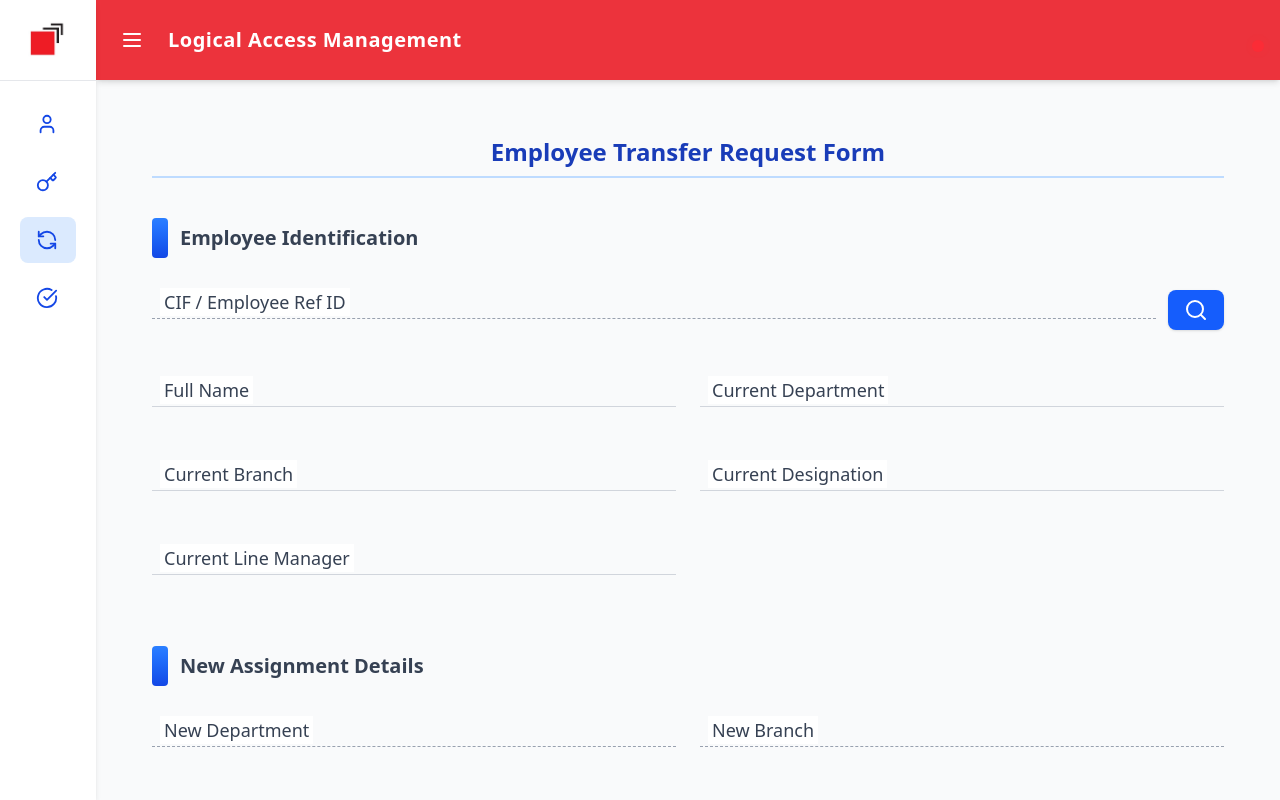
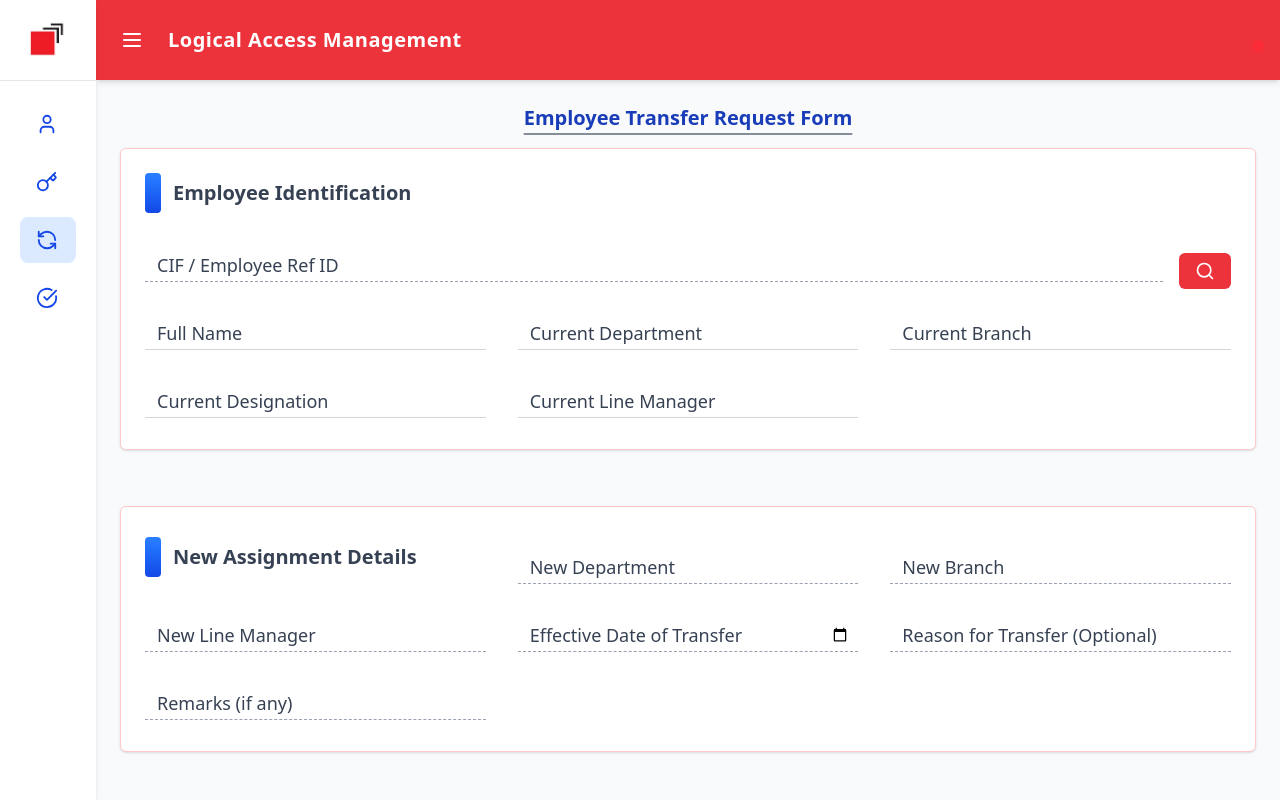
Before and after one commit to Nazmul-karim-tanvir-2nd/lamCodes, a React (Vite) app in the folder lamFrontend/: page /employee-transfer in a window 1280 px wide. Built offline with nearby package versions, Linux system fonts and the light colour scheme.

Commit message:
working on employee transfer

```diff
--- a/lamFrontend/src/pages/employeeTransfer/EmployeeTransfer.jsx
+++ b/lamFrontend/src/pages/employeeTransfer/EmployeeTransfer.jsx
@@ -1,4 +1,3 @@
-// src/pages/employeeTransfer/EmployeeTransfer.jsx
 import { useEffect } from 'react';
 import useUserFormStore from '../../store/useUserFormStore';
 import FloatingInput from '../../components/custom/FloatingInput';
@@ -39,15 +38,16 @@ const EmployeeTransfer = () => {
     };
 
     return (
-        <form onSubmit={handleSubmit} className="w-full p-4 sm:p-10">
-            <h1 className="text-xl sm:text-2xl font-bold text-center text-blue-800 mb-6 sm:mb-10 border-b-2 border-blue-200 pb-2">
+        <form onSubmit={handleSubmit} className="w-full p-2 space-y-2">
+            <h1 className="text-base sm:text-xl font-bold text-center text-blue-800 mb-4 underline underline-offset-8 decoration-gray-500/80">
                 Employee Transfer Request Form
             </h1>
 
             {/* Employee Identification */}
-            <SectionTitle>Employee Identification</SectionTitle>
-            <div className="grid grid-cols-1 md:grid-cols-2 gap-6 mb-16">
-                <div className="md:col-span-2 flex flex-col sm:flex-row items-stretch gap-3">
+            <section className="bg-white rounded-md border border-red-200 px-6 py-6 grid grid-cols-1 md:grid-cols-3 gap-y-2 md:gap-y-2 gap-x-4 md:gap-x-8 mb-14 shadow">
+                <SectionTitle className="md:col-span-3">Employee Identification</SectionTitle>
+
+                <div className="md:col-span-3 flex gap-4">
                     <FloatingInput
                         label="CIF / Employee Ref ID"
                         name="cif"
@@ -57,52 +57,53 @@ const EmployeeTransfer = () => {
                     <button
                         type="button"
                         onClick={handleSearch}
-                        className="mt-2 sm:mt-6 inline-flex justify-center items-center px-4 py-2 bg-blue-600 text-white rounded-lg shadow hover:bg-blue-700"
+                        className="self-end bg-red-600/80 hover:bg-red-700 text-white px-4 py-2 rounded-md transition"
                     >
-                        <Search />
+                        <Search className="w-5 h-5" />
                     </button>
                 </div>
-                <FloatingInput label="Full Name" name="name" value={formData.name} onChange={handleChange} disabled />
-                <FloatingInput label="Current Department" name="currentDepartment" value={formData.currentDepartment} onChange={handleChange} disabled />
-                <FloatingInput label="Current Branch" name="currentBranch" value={formData.currentBranch} onChange={handleChange} disabled />
-                <FloatingInput label="Current Designation" name="currentDesignation" value={formData.currentDesignation} onChange={handleChange} disabled />
-                <FloatingInput label="Current Line Manager" name="currentLineManager" value={formData.currentLineManager} onChange={handleChange} disabled />
-            </div>
+
+                <FloatingInput label="Full Name" name="name" value={formData.name} disabled />
+                <FloatingInput label="Current Department" name="currentDepartment" value={formData.currentDepartment} disabled />
+                <FloatingInput label="Current Branch" name="currentBranch" value={formData.currentBranch} disabled />
+                <FloatingInput label="Current Designation" name="currentDesignation" value={formData.currentDesignation} disabled />
+                <FloatingInput label="Current Line Manager" name="currentLineManager" value={formData.currentLineManager} disabled />
+            </section>
 
             {/* New Assignment Details */}
-            <SectionTitle>New Assignment Details</SectionTitle>
-            <div className="grid grid-cols-1 md:grid-cols-2 gap-6 mb-16">
+            <section className="bg-white rounded-md border border-red-200 px-6 py-6 grid grid-cols-1 md:grid-cols-3 gap-y-2 md:gap-y-2 gap-x-4 md:gap-x-8 mb-14 shadow">
+                <SectionTitle className="md:col-span-3">New Assignment Details</SectionTitle>
                 <FloatingInput label="New Department" name="newDepartment" value={formData.newDepartment} onChange={handleChange} />
                 <FloatingInput label="New Branch" name="newBranch" value={formData.newBranch} onChange={handleChange} />
                 <FloatingInput label="New Line Manager" name="newLineManager" value={formData.newLineManager} onChange={handleChange} />
                 <FloatingInput label="Effective Date of Transfer" name="effectiveDate" type="date" value={formData.effectiveDate} onChange={handleChange} />
                 <FloatingInput label="Reason for Transfer (Optional)" name="reason" value={formData.reason} onChange={handleChange} />
                 <FloatingInput label="Remarks (if any)" name="newRemarks" value={formData.newRemarks} onChange={handleChange} />
-            </div>
+            </section>
 
             {/* Access Change Instructions */}
-            <SectionTitle>Access Change Instructions</SectionTitle>
-            <div className="grid grid-cols-1 md:grid-cols-2 gap-6 mb-16">
+            <section className="bg-white rounded-md border border-red-200 px-6 py-6 grid grid-cols-1 md:grid-cols-3 gap-y-2 md:gap-y-2 gap-x-4 md:gap-x-8 mb-14 shadow">
+                <SectionTitle className="md:col-span-3">Access Change Instructions</SectionTitle>
                 <FloatingInput label="Revoke Existing Software Access" name="revokeSoftware" value={formData.revokeSoftware} onChange={handleChange} />
                 <FloatingInput label="Revoke Existing Device Access" name="revokeDevice" value={formData.revokeDevice} onChange={handleChange} />
                 <FloatingInput label="Assign New Role-Based Access (Auto from Matrix)" name="autoAssignAccess" value={formData.autoAssignAccess} onChange={handleChange} />
                 <FloatingInput label="Remarks (if any)" name="accessRemarks" value={formData.accessRemarks} onChange={handleChange} />
-            </div>
+            </section>
 
             {/* Approval & Submission Info */}
-            <SectionTitle>Approval & Submission Info</SectionTitle>
-            <div className="grid grid-cols-1 md:grid-cols-2 gap-6 mb-20">
+            <section className="bg-white rounded-md border border-red-200 px-6 py-6 grid grid-cols-1 md:grid-cols-3 gap-y-2 md:gap-y-2 gap-x-4 md:gap-x-8 mb-14 shadow">
+                <SectionTitle className="md:col-span-3">Approval & Submission Info</SectionTitle>
                 <FloatingInput label="Requested By" name="requestedBy" value={formData.requestedBy} onChange={handleChange} />
-                <FloatingInput label="Request Date" name="requestDate" type="date" value={formData.requestDate} onChange={handleChange} disabled />
+                <FloatingInput label="Request Date" name="requestDate" type="date" value={formData.requestDate} disabled />
                 <FloatingInput label="Line Manager Approval Status" name="lineManagerApproval" value={formData.lineManagerApproval} onChange={handleChange} />
                 <FloatingInput label="Department Head / HR Approval Status" name="hrApproval" value={formData.hrApproval} onChange={handleChange} />
                 <FloatingInput label="IT/Admin Final Action Status" name="itFinalAction" value={formData.itFinalAction} onChange={handleChange} />
-            </div>
+            </section>
 
             <div className="text-center">
                 <button
                     type="submit"
-                    className="bg-blue-600 text-white px-8 py-3 rounded-lg text-lg shadow hover:bg-blue-700 transition-all"
+                    className="bg-red-600/80 hover:bg-red-700 text-white px-12 py-3 rounded-md transition font-semibold"
                 >
                     Submit Transfer Request
                 </button>
```
